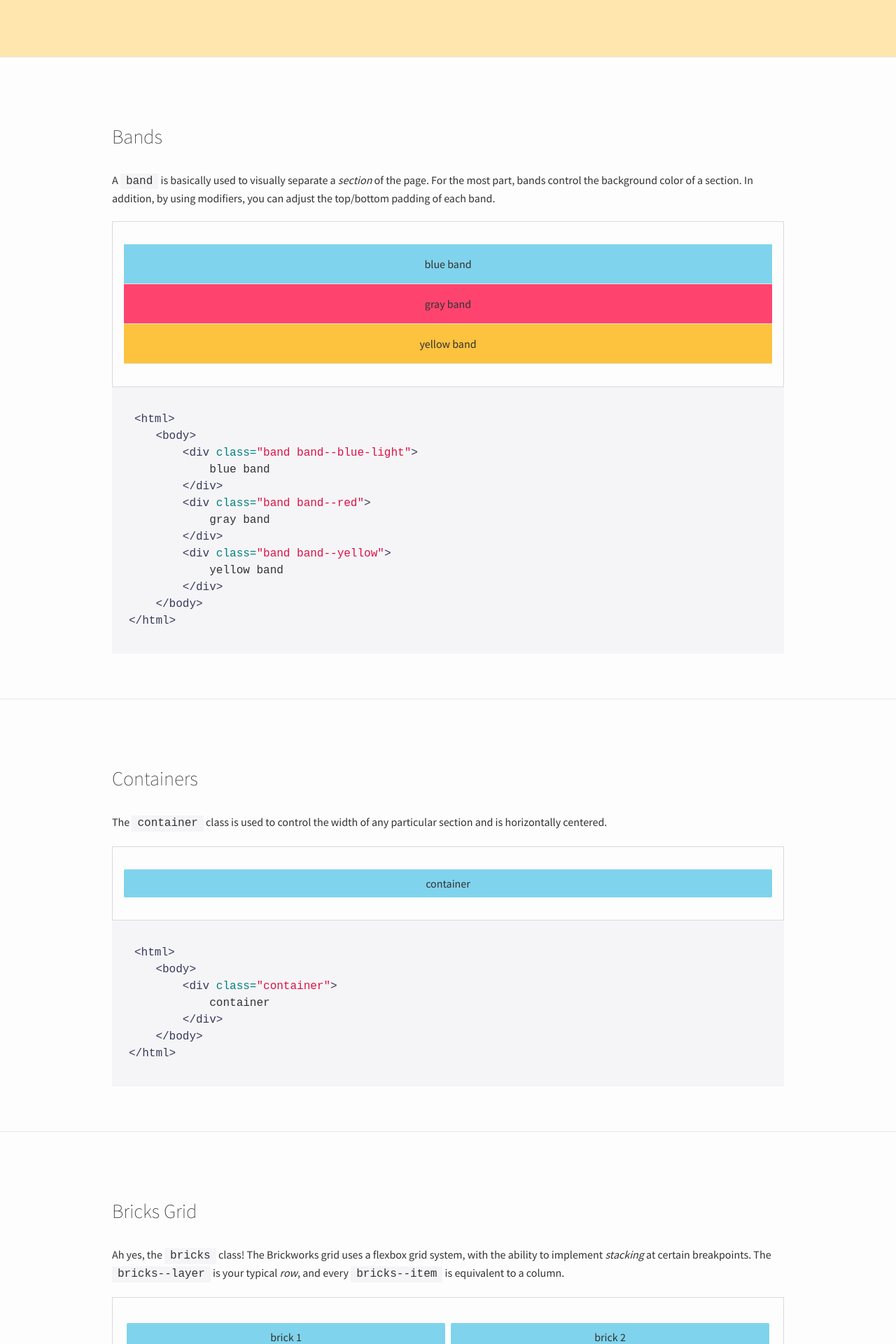
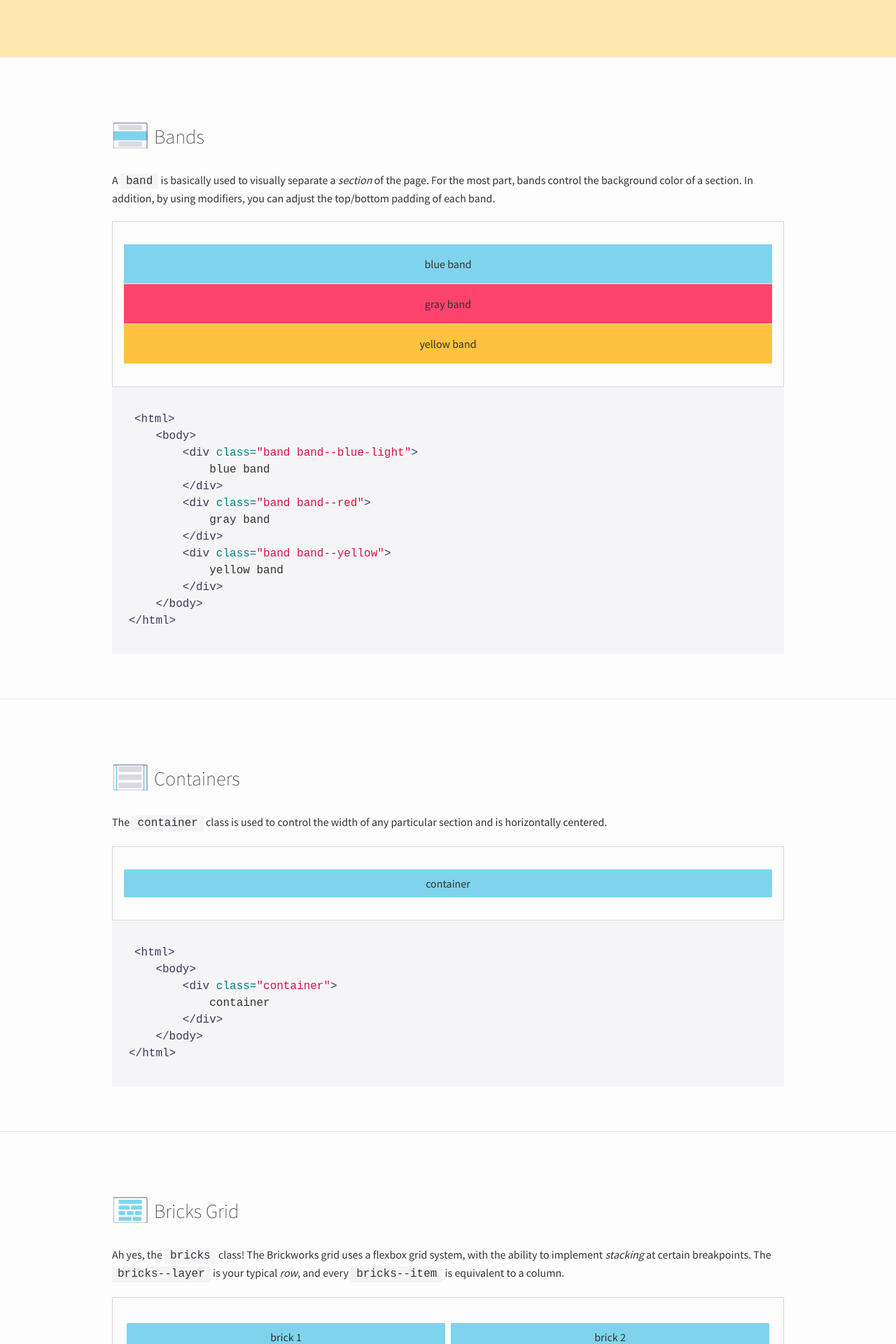
Before and after one commit to techtolentino/one-seven, a Jekyll site: the page built from index.html, in a window 1280 px wide. Shown: the part 440-2360 px from the top of the page at 70% size. Built offline with Jekyll 4.4.1, drawn with Linux system fonts in a browser that asks for light colours.

Commit message:
added icons for each section

```diff
--- a/_includes/hero.html
+++ b/_includes/hero.html
@@ -1,7 +1,7 @@
 <div class="band band--yellow-light band--LARGE">
     <div class="container">
         <div class="hero">
-            <img class="hero--logo" src="assets/brickwork-logo.svg" alt="">
+            <img class="hero--logo" src="assets/brickwork-icon.svg" alt="">
             <h1 class="hero--title">Brickworks</h1>
         </div>
         <p>The Brickworks library is a simple and clean UI library that can be used with any project.</p>
--- /dev/null
+++ b/_sass/_icon.scss
@@ -0,0 +1,5 @@
+.icon {
+    margin-right: .5em;
+    max-width: 3.25em;
+    float: left;
+}
--- a/_sections/bands.markdown
+++ b/_sections/bands.markdown
@@ -1,6 +1,7 @@
 ---
 layout: post
 title: "Bands"
+icon: band-icon.svg
 ---
 A `band` is basically used to visually separate a _section_ of the page. For the most part, bands control the background color of a section. In addition, by using modifiers, you can adjust the top/bottom padding of each band.
 
--- a/_sections/containers.markdown
+++ b/_sections/containers.markdown
@@ -1,6 +1,7 @@
 ---
 layout: post
 title: "Containers"
+icon: container-icon.svg
 ---
 The `container` class is used to control the width of any particular section and is horizontally centered.
 
--- a/_sections/grid.markdown
+++ b/_sections/grid.markdown
@@ -1,6 +1,7 @@
 ---
 layout: post
 title: "Bricks Grid"
+icon: grid-icon.svg
 ---
 Ah yes, the `bricks` class! The Brickworks grid uses a flexbox grid system, with the ability to implement _stacking_ at certain breakpoints. The `bricks--layer` is your typical _row_, and every `bricks--item` is equivalent to a column.
 
--- a/css/main.scss
+++ b/css/main.scss
@@ -10,12 +10,15 @@
 
 // Base
 @import 'base';
-@import 'bands';
-@import 'bricks';
-@import 'container';
-@import 'hero';
 @import 'typography';
 @import 'syntax-highlighting';
 
+// Elements
+@import 'bricks';
+@import 'container';
+@import 'bands';
+@import 'hero';
+@import 'icon';
+
 // Demo
 @import 'demo';
--- a/index.html
+++ b/index.html
@@ -6,6 +6,7 @@ layout: default
 {% for section in site.sections %}
     <div class="band band--SMALL">
         <div class="container">
+            <img class="icon" src="assets/{{ section.icon }}" alt="">
             <h3>{{ section.title }}</h3>
             {{section.content}}
         </div>
```
Also changed, not shown: assets/band-icon.svg (added), assets/brickwork-icon.svg, assets/container-icon.svg (added), assets/grid-icon.svg (added), 1 other file.
